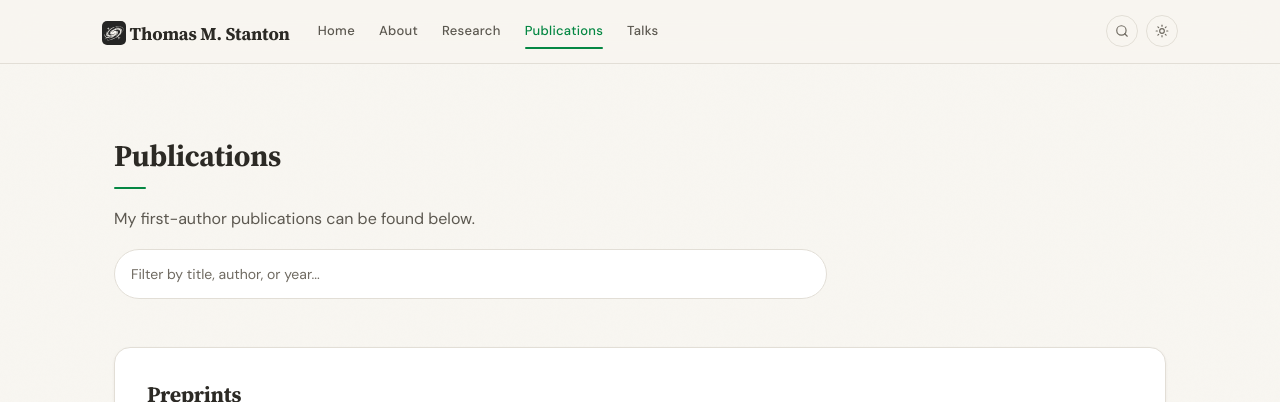
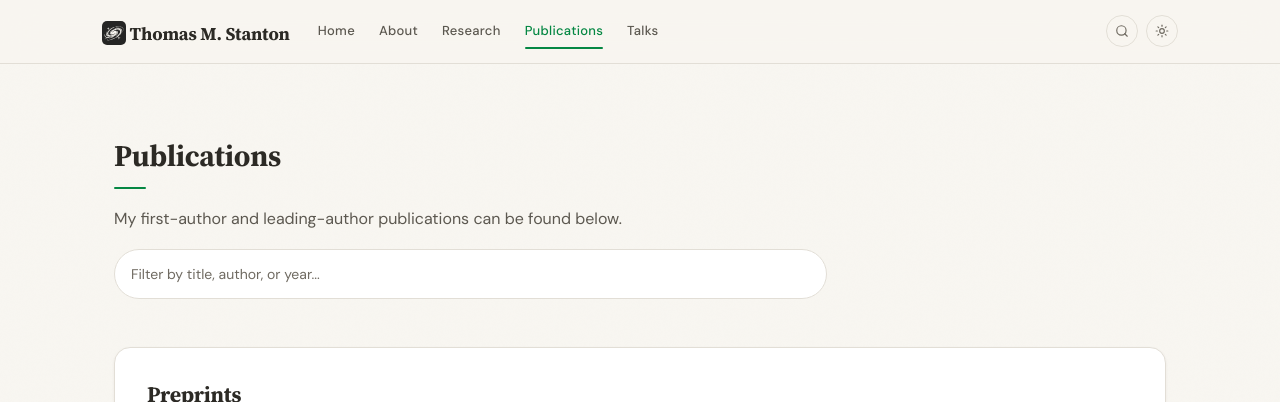
Before and after one commit to tmstanton/tmstanton.github.io, a Jekyll site: the page built from _pages/publications.md, in a window 1280 px wide. Shown: the top 402 px of the page. Built offline with Jekyll 4.4.1, drawn with Linux system fonts in a browser that asks for light colours.

```diff
--- a/_pages/publications.md
+++ b/_pages/publications.md
@@ -6,7 +6,7 @@ permalink: /publications/
 
 # Publications
 
-My first-author publications can be found below.
+My first-author and leading-author publications can be found below.
 
 <input type="text" class="pub-search" id="pubSearch" placeholder="Filter by title, author, or year...">
 
```
Also changed, not shown: _pages/talks.md (+5 -0 lines), 1 other file.
